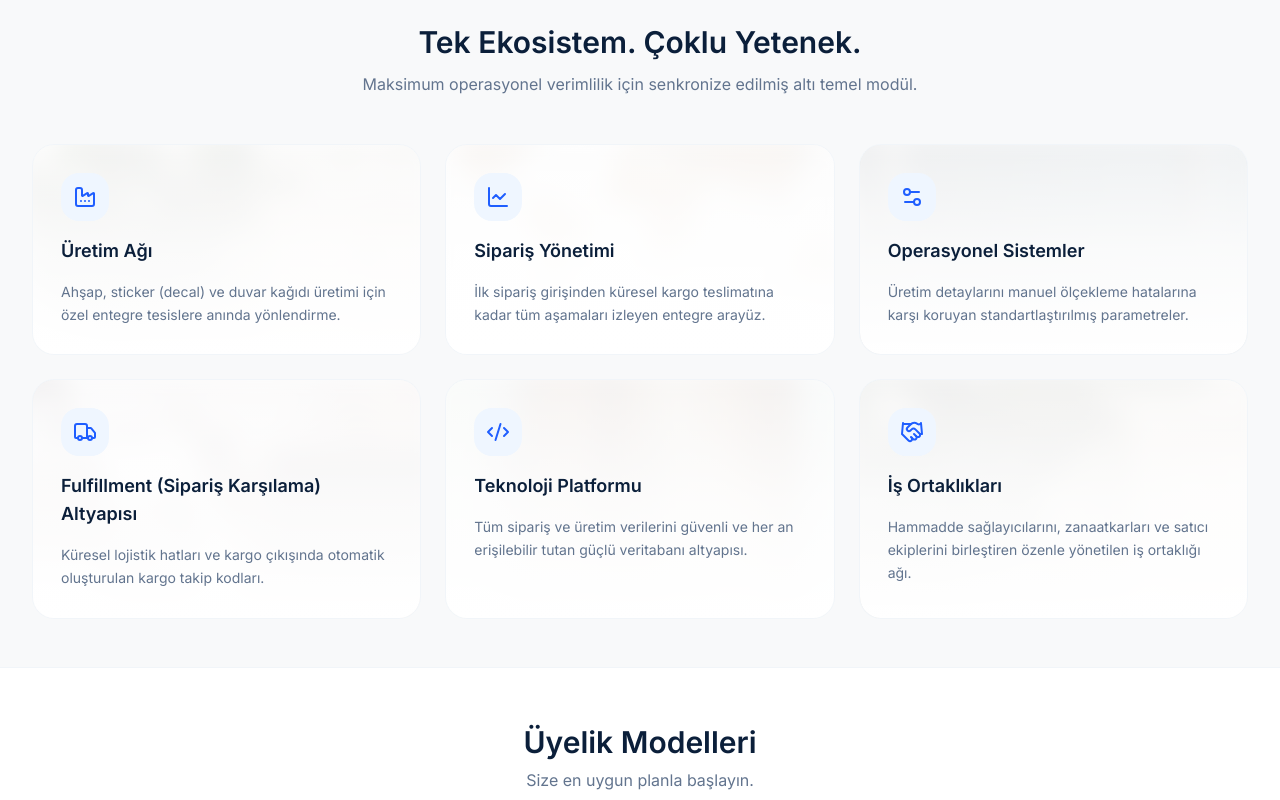
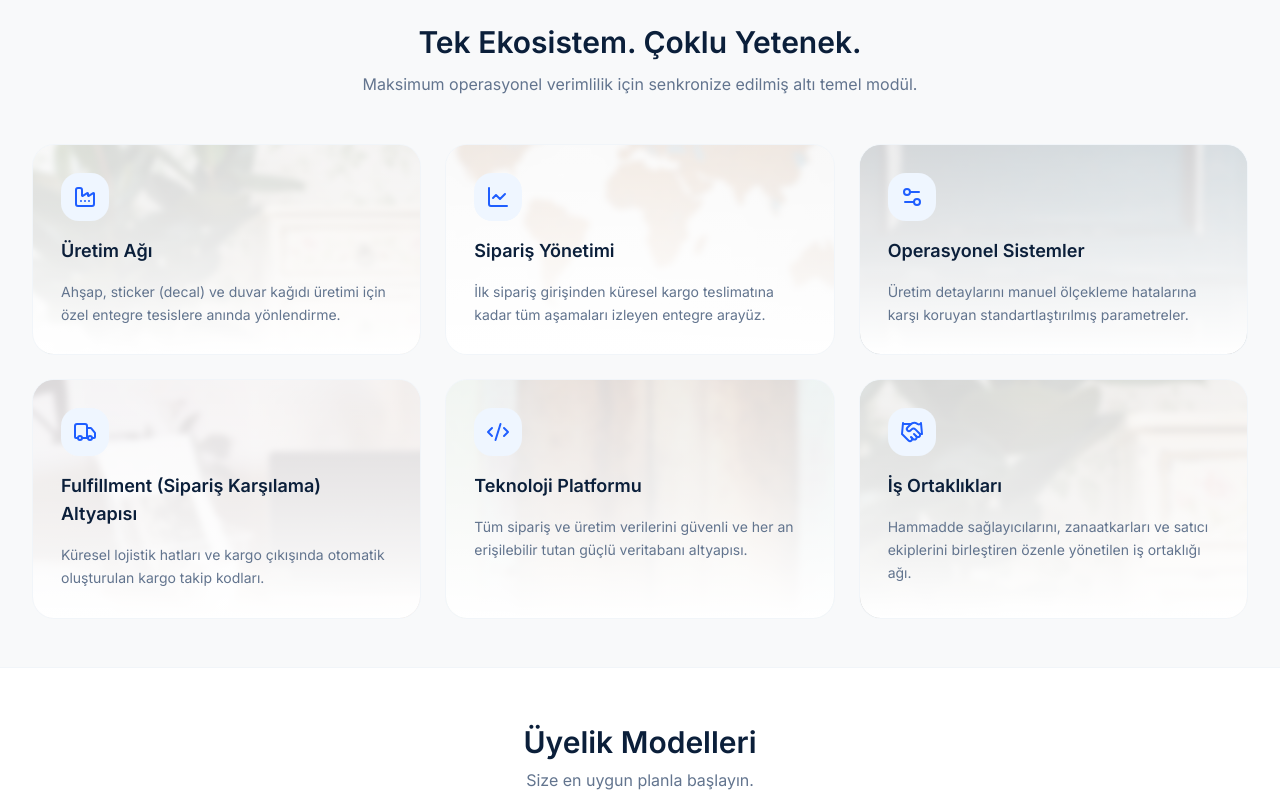
Before and after one commit to metinemredonmez/printly, a Next.js app in the folder frontend/: page / in a window 1280 px wide. Shown: the part 800-1600 px from the top of the page. Built offline with nearby package versions, Linux system fonts and the light colour scheme; no server answers.

Commit message:
fix(landing): arka plan görsellerini belirginleştir (hero overlay açıldı, kart opacity 0.14→0.3)

```diff
--- a/frontend/app/page.tsx
+++ b/frontend/app/page.tsx
@@ -164,10 +164,10 @@ export default async function Home() {
                   {/* ilgili blurlu arka görsel (faint) */}
                   <div className="pointer-events-none absolute inset-0">
                     <div
-                      className="absolute inset-0 bg-cover bg-center blur-md scale-110 opacity-[0.14] group-hover:opacity-25 transition-opacity"
+                      className="absolute inset-0 bg-cover bg-center blur-[3px] scale-110 opacity-30 group-hover:opacity-50 transition-opacity duration-300"
                       style={{ backgroundImage: `url(${CARD_BG[i % CARD_BG.length]})` }}
                     />
-                    <div className="absolute inset-0 bg-gradient-to-t from-white via-white/85 to-white/55" />
+                    <div className="absolute inset-0 bg-gradient-to-t from-white via-white/70 to-white/45" />
                   </div>
                   <div className="relative space-y-4">
                     <div className="h-12 w-12 rounded-2xl bg-blue-50 text-primary flex items-center justify-center">
--- a/frontend/components/hero-slider.tsx
+++ b/frontend/components/hero-slider.tsx
@@ -27,9 +27,8 @@ export function HeroSlider() {
           style={{ backgroundImage: `url(${s})`, opacity: idx === i ? 1 : 0 }}
         />
       ))}
-      {/* sol opak → sağ görsel görünür (yazı okunur, görsel hissedilir) */}
-      <div className="absolute inset-0 bg-gradient-to-r from-[#F8F9FA] via-[#F8F9FA]/85 to-[#F8F9FA]/45" />
-      <div className="absolute inset-0 bg-gradient-to-t from-[#F8F9FA] via-transparent to-[#F8F9FA]/30" />
+      {/* sol opak → sağ görsel NET görünür (yazı okunur, görsel belirgin) */}
+      <div className="absolute inset-0 bg-gradient-to-r from-[#F8F9FA]/95 from-20% via-[#F8F9FA]/55 to-[#F8F9FA]/10" />
 
       {/* slayt göstergeleri */}
       <div className="absolute bottom-6 left-1/2 -translate-x-1/2 flex gap-2">
```
